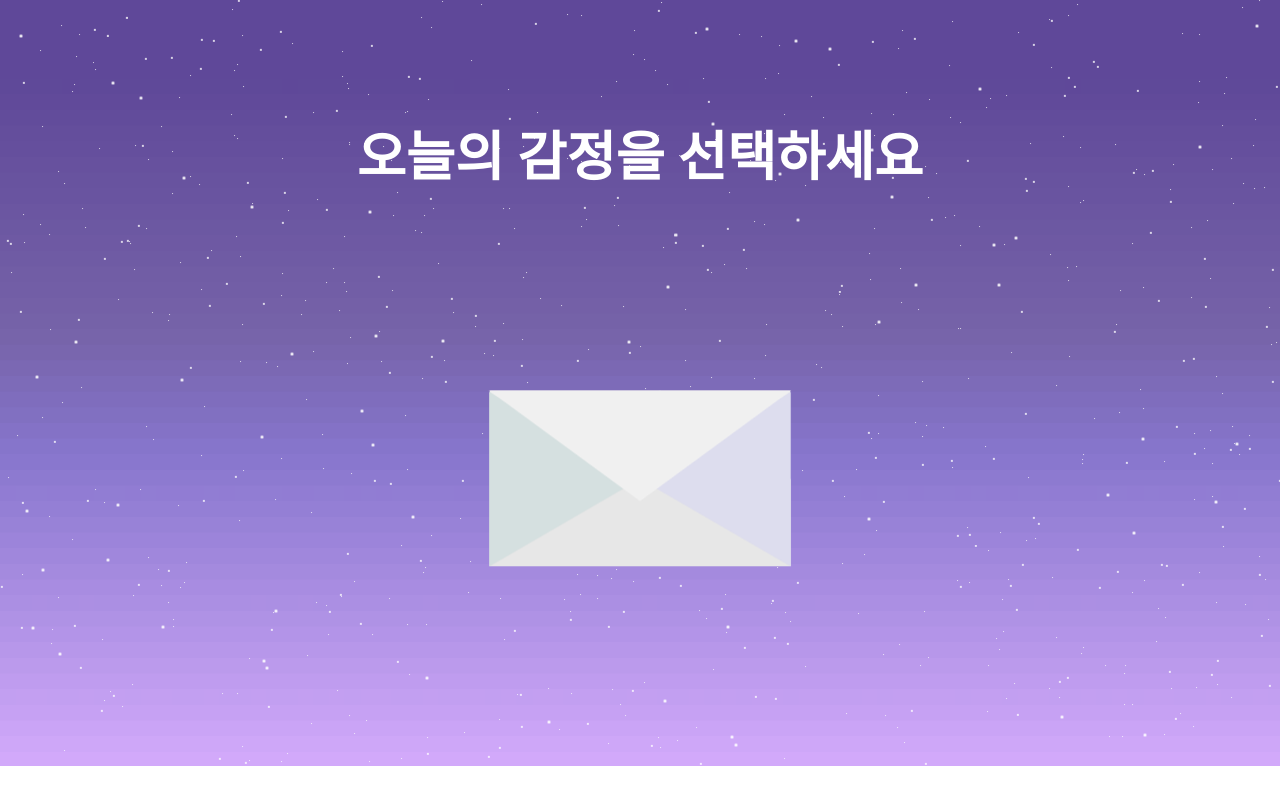
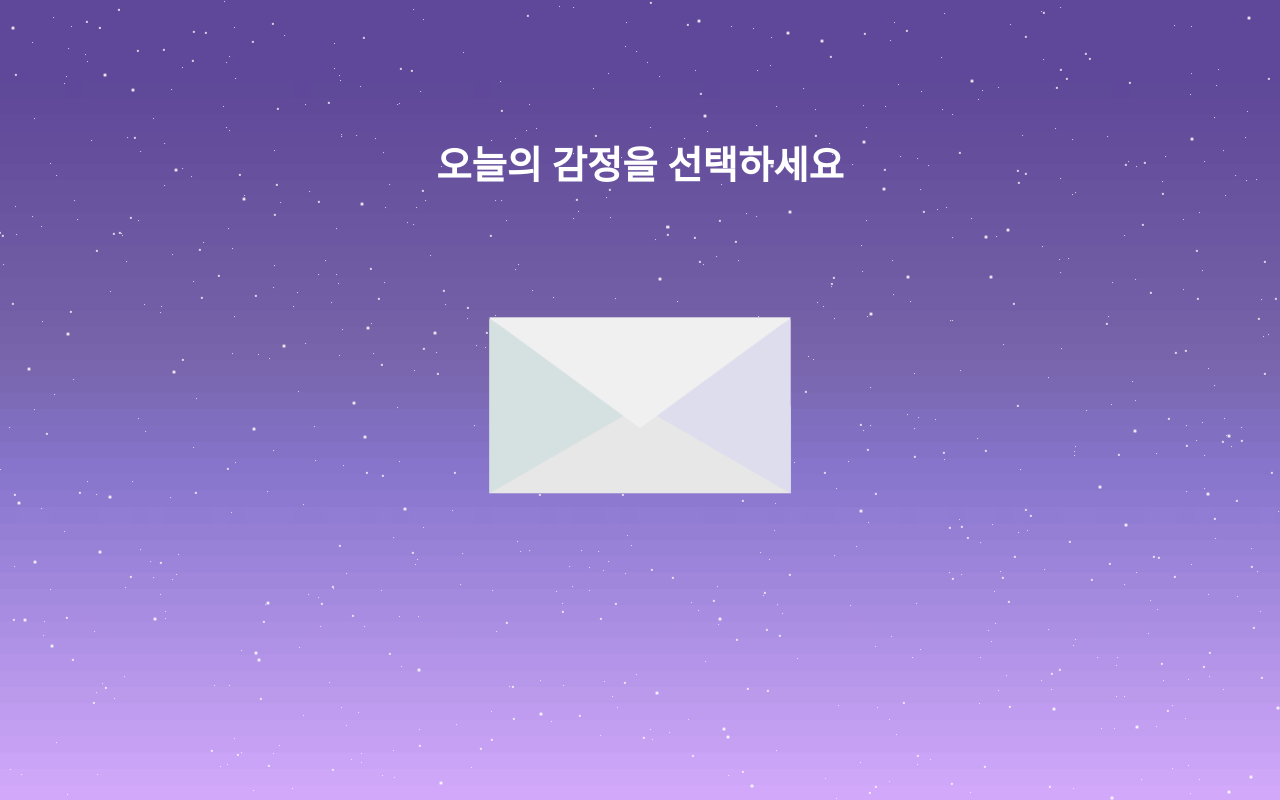
Before and after one commit to justbydev/Nightsky_Final, a Django app: page /main/ in a window 1280 px wide. Run offline with Django 3.2, Linux system fonts and the light colour scheme; some web fonts are replaced.

Commit message:
Update main.html

```diff
--- a/NightSky/main/templates/main/main.html
+++ b/NightSky/main/templates/main/main.html
@@ -4,16 +4,27 @@
 <html>
 <head>
   <meta charset="utf-8">
+  <meta name="viewport" content="width=device-width, initial-scale=1">
   <script src="https://code.jquery.com/jquery-latest.js"></script>
   <style>
     @font-face { font-family: 'DOSGothic'; src: url('https://cdn.jsdelivr.net/gh/projectnoonnu/noonfonts_eight@1.0/DOSGothic.woff') format('woff'); font-weight: normal; font-style: normal; }
     @font-face { font-family: 'UhBeeWyum'; src: url('https://cdn.jsdelivr.net/gh/projectnoonnu/noonfonts_five@.2.0/UhBeeWyum.woff') format('woff'); font-weight: normal; font-style: normal; }
 
-    /* style.css */
+    *:focus { outline:none; }
     body{
       background-image: url("/static/img/bg_pixel.png");
       background-repeat: no-repeat;
       background-size: cover;
+      overflow: hidden;
+      }
+
+    html {
+      height: 100%;
+    }
+    html body {
+      width: 100%;
+      height: 100%;
+      margin: 0;
     }
 
     /* envelope */
@@ -21,7 +32,6 @@
       background-color: #eee;
       /*box-shadow: 0 0 5px rgba(0,0,0,0.75);*/
       height: 175px;
-      margin: 200px auto;
       perspective: 900px;
       perspective-origin: 50%;
       position: relative;
@@ -47,7 +57,7 @@
     }
 
     .content{font-family: 'DOSGothic';  font-size:18pt;}
-    .emotion{text-align: center; color:white; font-family: 'DOSGothic'; font-size:40pt; margin-top:100px;}
+    .emotion{text-align: center; color:white; font-family: 'DOSGothic';}
     .close11{
       position: relative; left:230px;
       background: transparent;
@@ -351,6 +361,28 @@
       }
     }
 
+    @media all and (orientation: portrait){
+      .emotion{
+        margin-top: 30%;
+        font-size: 6vw;
+      }
+
+      #envelope{
+        margin: 20% auto;
+      }
+    }
+
+    @media all and (orientation: landscape){
+      .emotion{
+        margin-top: 10%;
+        font-size: 3vw;
+      }
+
+      #envelope{
+        margin: 10% auto;
+      }
+    }
+
   </style>
 </head>
 
```
